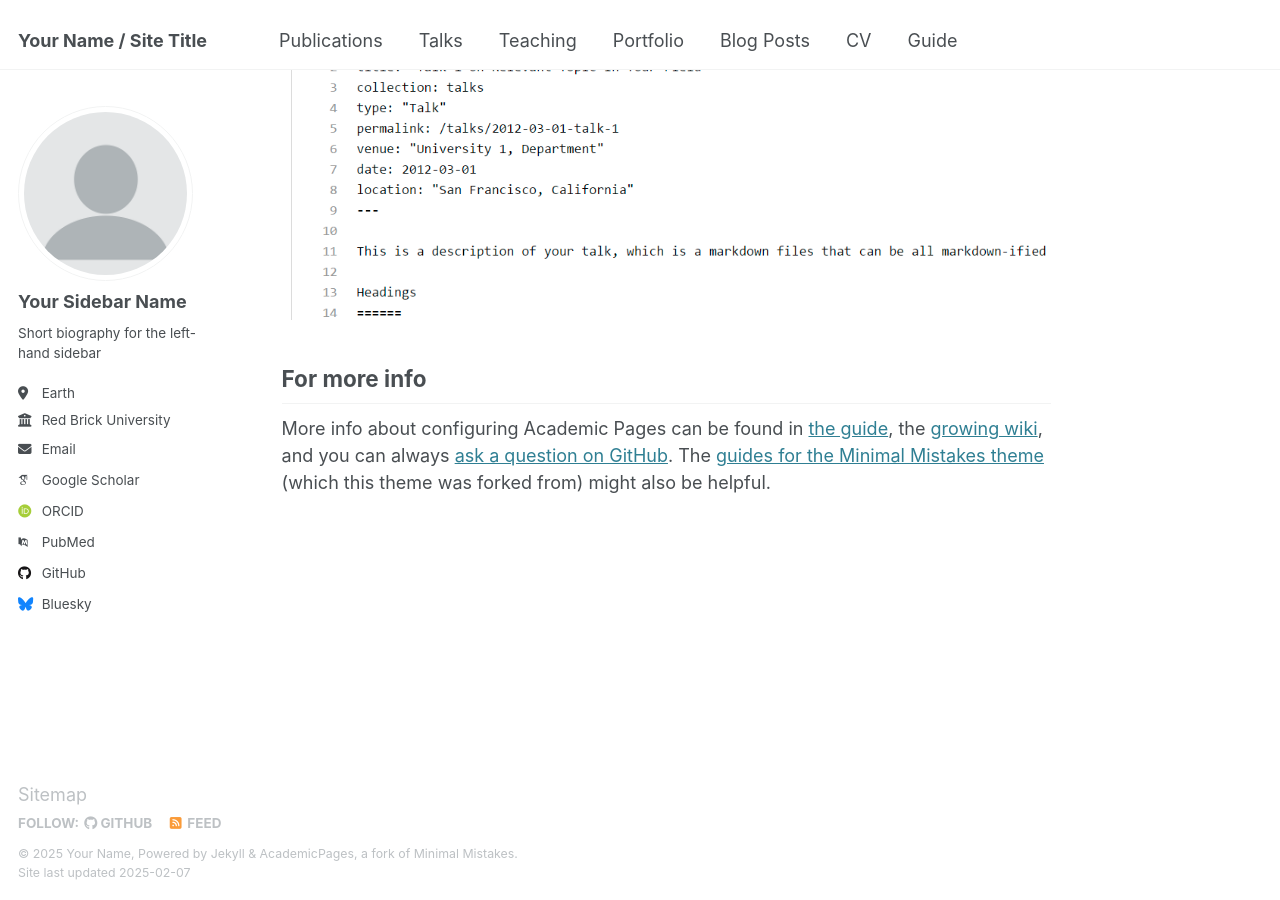
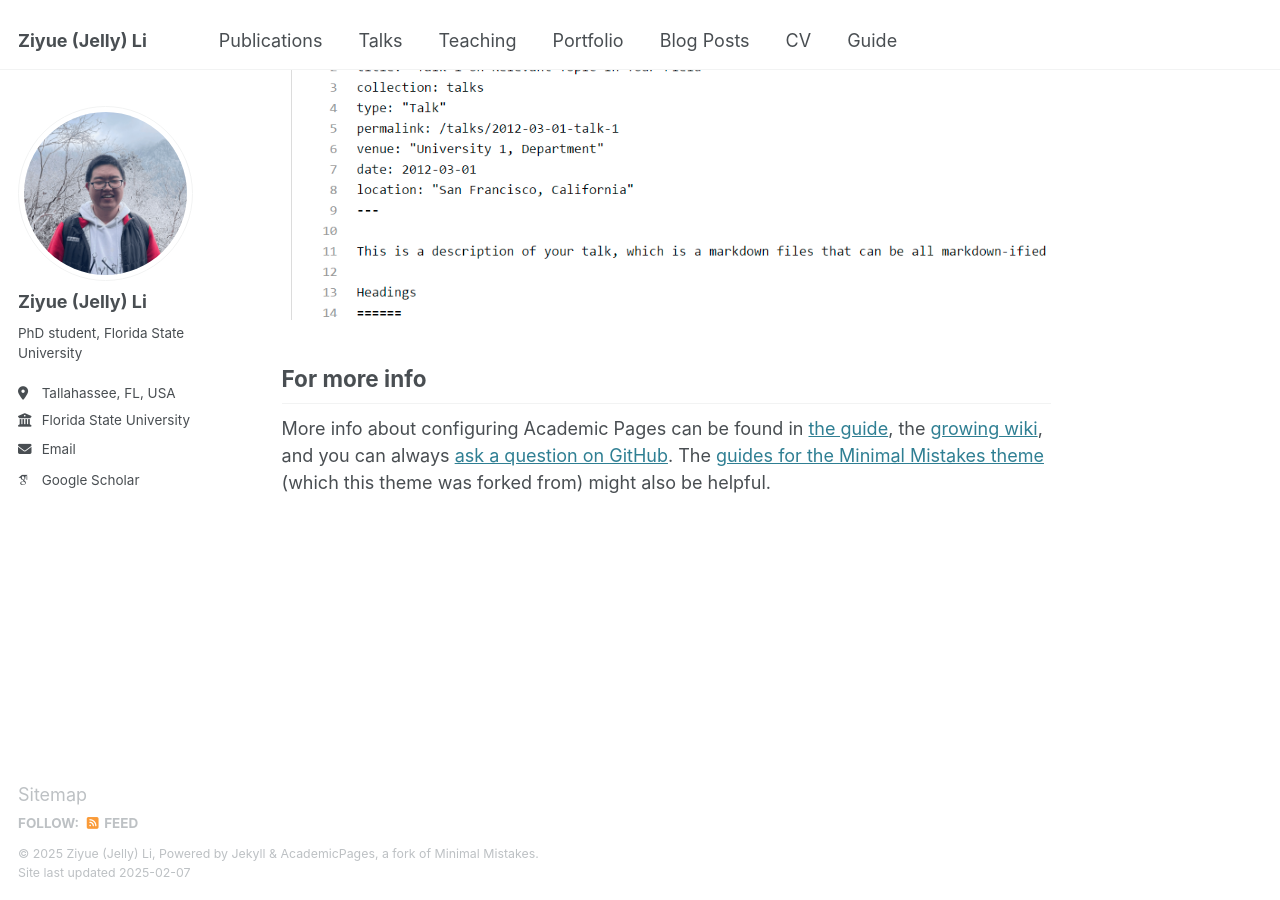
Before and after one commit to liziyue17/liziyue17.github.io, a Jekyll site: the page built from _pages/about.md, in a window 1280 px wide and 900 px high, scrolled down 2642 px. Built offline with Jekyll 4.4.1, drawn with Linux system fonts in a browser that asks for light colours; some web fonts are replaced.

Commit message:
config settings
config settings

```diff
--- a/_config.yml
+++ b/_config.yml
@@ -9,13 +9,13 @@
 # Basic Site Settings
 locale                   : "en-US"
 site_theme               : "default"
-title                    : "Your Name / Site Title"
+title                    : "Ziyue (Jelly) Li"
 title_separator          : "-"
-name                     : &name "Your Name"
-description              : &description "personal description"
-url                      : https://academicpages.github.io # the base hostname & protocol for your site e.g. "https://[your GitHub username].github.io"
+name                     : &name "Ziyue (Jelly) Li"
+description              : &description "PhD student, Florida State University"
+url                      : https://liziyue567.github.io # the base hostname & protocol for your site e.g. "https://[your GitHub username].github.io"
 baseurl                  : "" # the subpath of your site, e.g. "/blog"
-repository               : "academicpages/academicpages.github.io"
+repository               : "liziyue567/liziyue567.github.io"
 
 # Site Author - The following control what appear as part of the author content on the side bar.
 #               If a field is blank the icon and link will not appear, otherwise it will be shown.
@@ -23,21 +23,21 @@ repository               : "academicpages/academicpages.github.io"
 author:
   # Biographic information
   avatar           : "profile.png"
-  name             : "Your Sidebar Name"
+  name             : "Ziyue (Jelly) Li"
   pronouns         : # example: "she/her"
-  bio              : "Short biography for the left-hand sidebar"
-  location         : "Earth"
-  employer         : "Red Brick University"
+  bio              : "PhD student, Florida State University"
+  location         : "Tallahassee, FL, USA"
+  employer         : "Florida State University"
   uri              : # URL
-  email            : "none@example.org"
+  email            : "zl23n@fsu.edu"
 
   # Academic websites
   arxiv            : # URL - Update with the correct link to your profile
-  googlescholar    : "https://scholar.google.com/citations?user=PS_CX0AAAAAJ"
+  googlescholar    : "https://scholar.google.com/citations?user=acIQuOYAAAAJ&hl=en"
   impactstory      : # URL
-  orcid            : "http://orcid.org/yourorcidurl"
+  orcid            : # "http://orcid.org/yourorcidurl"
   semantic         : # URL
-  pubmed           : "https://www.ncbi.nlm.nih.gov/pubmed/?term=john+snow"
+  pubmed           : # "https://www.ncbi.nlm.nih.gov/pubmed/?term=john+snow"
   researchgate     : # URL
   scopus           : # URL
 
@@ -45,12 +45,12 @@ author:
   bitbucket        : # Username - Update with your username on the site
   codepen          : # Username
   dribbble         : # Username
-  github           : "academicpages"
+  github           : # "academicpages"
   kaggle           : # Username
   stackoverflow    : # User number or user number and name (i.e., use "1" or "1/jeff-atwood")
 
   # Social media
-  bluesky          : "bsky.app" # Replace this with you Bluesky username
+  bluesky          : # "bsky.app" # Replace this with you Bluesky username
   facebook         : # Username
   flickr           : # Username
   foursquare       : # Username
```
Also changed, not shown: images/profile.png.
